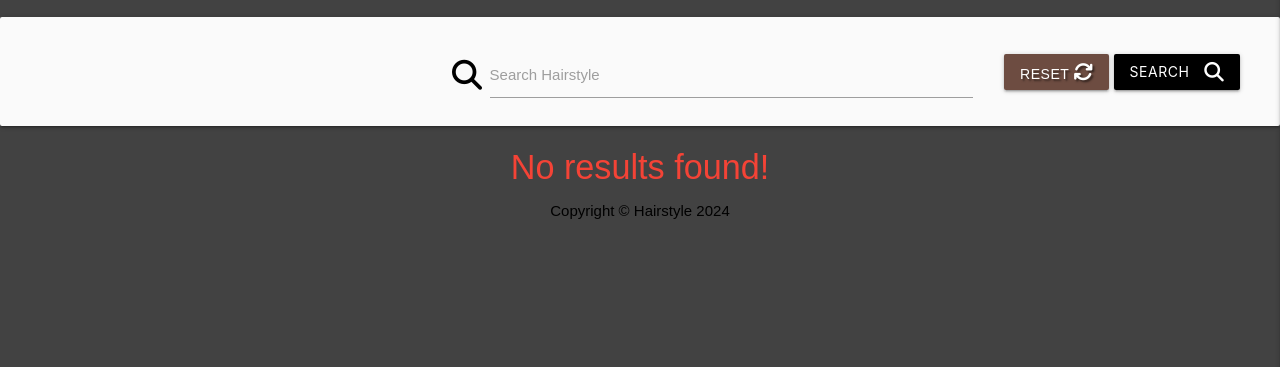
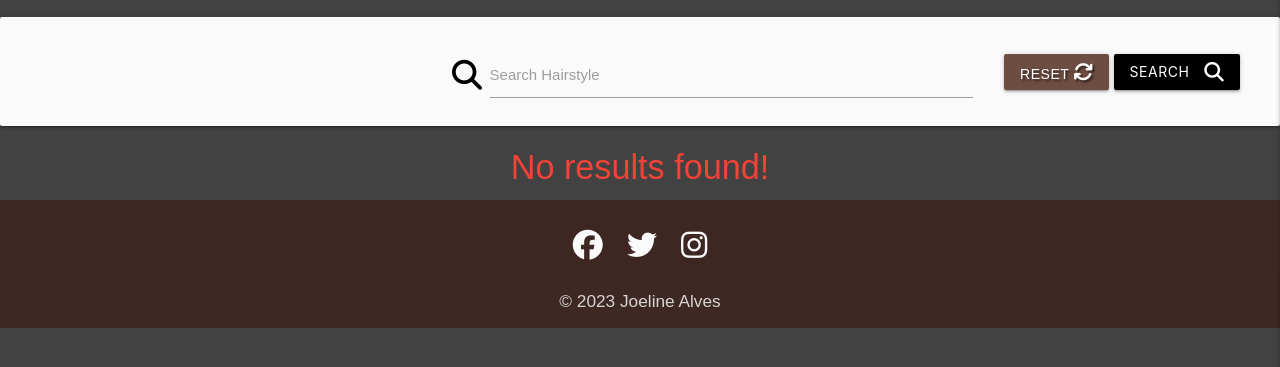
Before and after one commit to JoelineAlves/hair_manager, a Flask app: page / in a window 1280 px wide. Shown: the part 215-582 px from the top of the page. Run offline with Flask 3, Linux system fonts and the light colour scheme; data that the repository does not hold is empty; some libraries are stand-ins or nearby versions.

Commit message:
make some change on footer seccion

```diff
--- a/static/css/style.css
+++ b/static/css/style.css
@@ -115,3 +115,45 @@ body {
 #mobile-demo a {
     color: #ffffff;
 }
+
+.select-dropdown li span {
+    color: #6d4c41 !important;
+}
+
+/* Estilo para os botões Clear, Cancel e Select */
+.datepicker-container .datepicker-footer .datepicker-cancel,
+.datepicker-container .datepicker-footer .datepicker-done {
+    color: #6d4c41;
+}
+
+/* Estilo para a parte esquerda do calendário */
+.datepicker-container .datepicker-date-display {
+    background-color: #6d4c41;
+    color: white; /* Altere a cor do texto conforme necessário */
+}
+
+/* Estilo para os dias selecionados */
+.datepicker-container .datepicker-table td.is-selected {
+    background-color: #6d4c41;
+    color: white; /* Altere a cor do texto conforme necessário */
+}
+
+/* -------- Footer -------- */
+
+.page-footer {
+    background-color: #3e2723;
+}
+
+.social-media-icon {
+    font-size: 2rem;
+    color: #fafafa;
+    padding: 10px;
+}
+
+.social-media-hover i:hover {
+    color: #fafafa;
+}
+
+footer li {
+    display: inline;
+}
--- a/templates/base.html
+++ b/templates/base.html
@@ -81,6 +81,38 @@
   {% endblock %}
 </main>
 
+<!-- Footer section-->
+<footer class="page-footer center-align">
+    <div class="container">
+        <ul>
+            <li>
+                <a href="https://www.facebook.com" class="social-media-hover" target="_blank">
+                    <i class="social-media-icon fa-brands fa-facebook" aria-hidden="true"></i>
+                    <span class="sr-only">Facebook</span>
+                </a>
+            </li>
+            <li>
+                <a href="https://www.twitter.com" class="social-media-hover" target="_blank">
+                    <i class="social-media-icon fa-brands fa-twitter" aria-hidden="true"></i>
+                    <span class="sr-only">Twitter</span>
+                </a>
+            </li>
+            <li>
+                <a href="https://www.instagram.com" class="social-media-hover" target="_blank">
+                    <i class="social-media-icon fa-brands fa-instagram" aria-hidden="true"></i>
+                    <span class="sr-only">Instagram</span>
+                </a>
+            </li>
+        </ul>
+    </div>
+
+    <div class="footer-copyright">
+        <div class="container">
+            <h6>© 2023 Joeline Alves</h6>
+        </div>
+    </div>
+</footer>
+
     <script src="https://code.jquery.com/jquery-3.7.1.min.js"
         integrity="sha256-/JqT3SQfawRcv/BIHPThkBvs0OEvtFFmqPF/lYI/Cxo=" crossorigin="anonymous"></script>
     <script src="https://cdnjs.cloudflare.com/ajax/libs/materialize/1.0.0/js/materialize.min.js"></script>
--- a/templates/hairs.html
+++ b/templates/hairs.html
@@ -76,15 +76,6 @@
 <h4 class="red-text text-red accent-3 center-align">No results found!</h4>
 {% endif %}
 
-<!-- footer -->
-<footer>
-    <div class="footer-copyright center">
-        <div class="container">
-            <p class="black-text">Copyright &copy; Hairstyle <span id="year"></span></p>
-        </div>
-    </div>
-</footer>
-<!-- End of footer -->
 
 {% endblock %}
 
```
